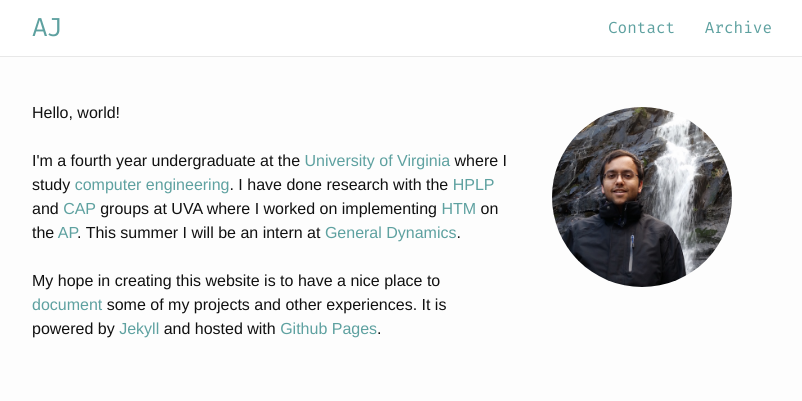
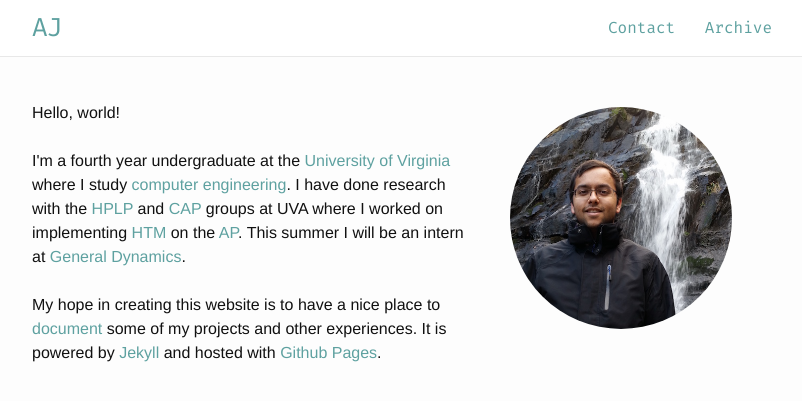
Before and after one commit to ajvarshneya/ajvarshneya.github.io, a Jekyll site: the page built from index.html, in a window 1280 px wide. Shown: the top 401 px of the page, without its empty margins (238-1040 px from the left). Built offline with Jekyll 4.4.1, drawn with Linux system fonts in a browser that asks for light colours.

Commit message:
test for mobile

```diff
--- a/index.html
+++ b/index.html
@@ -3,7 +3,7 @@ layout: default
 ---
   <!--<h1 class="page-heading"><a href="{{ page.permalink }}">{{ page.title }}</a></h1>-->
 <div id="main-container" style="">&nbsp;
-	<img src="aj.jpg" id="portrait" style="border-radius: 50%; width: 180px; float: right; margin: 20px 40px 20px 40px;">
+	<img src="aj.jpg" id="portrait" style="border-radius: 50%; width: 30%; float: right; margin: 20px 40px 20px 40px;">
 	<p style="margin: -10px 0px 0px 0px;"> Hello, world! <br><br>
 	I'm a fourth year undergraduate at the <a href="http://seas.virginia.edu/">University of Virginia</a> where I study <a href="http://www.cpe.virginia.edu/">computer engineering</a>. I have done research with the <a href="http://hplp.ece.virginia.edu/">HPLP</a> and <a href="http://cap.virginia.edu/">CAP</a> groups at UVA where I worked on implementing <a href="https://en.wikipedia.org/wiki/Hierarchical_temporal_memory">HTM</a> on the <a href="http://www.micronautomata.com/">AP</a>. This summer I will be an intern at <a href="http://www.generaldynamics.com/">General Dynamics</a>. <br><br>
 
```
Also changed, not shown: 1 other file.
